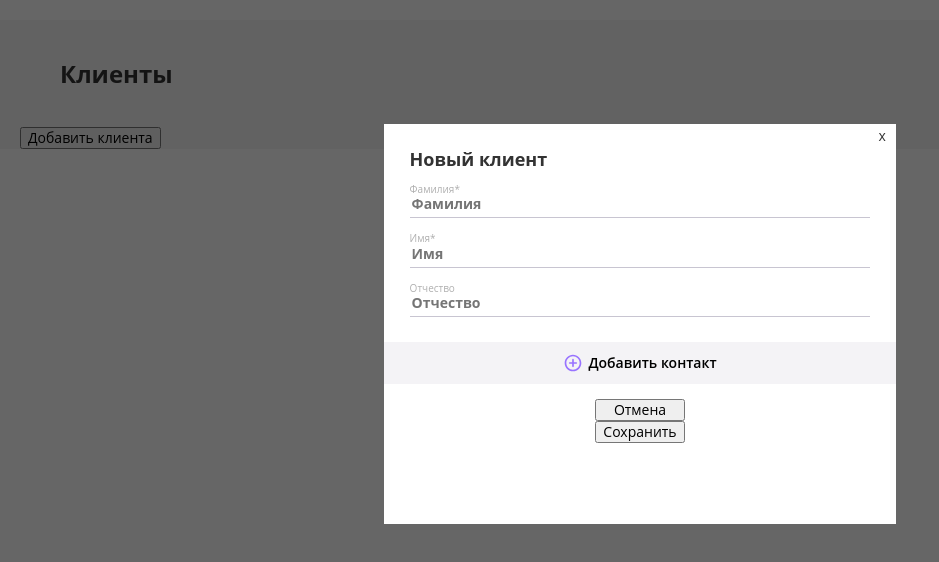
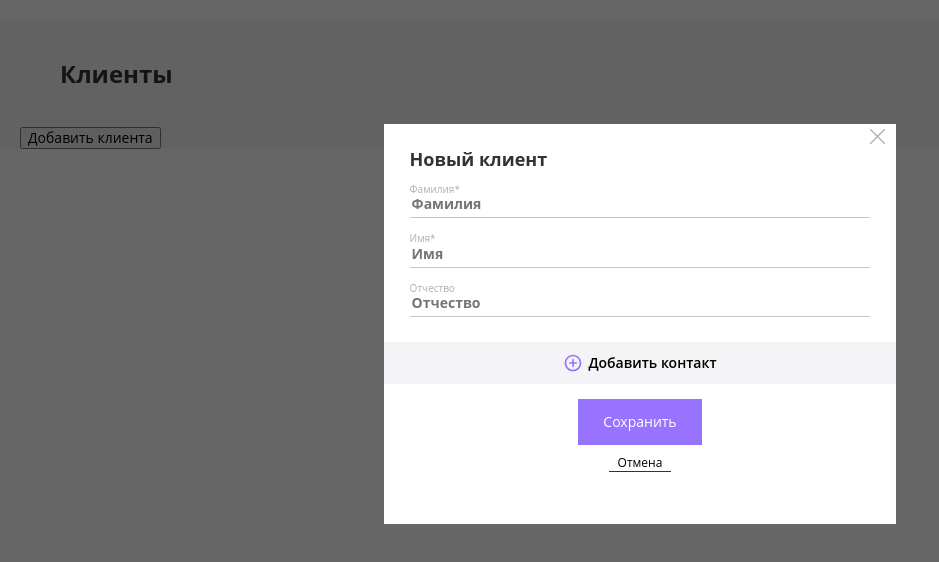
Before and after one commit to Ramramramzes/crm_js, a plain HTML site: page crm-frontend/index.html in a window 1280 px wide. Both pictures are taken after typing "Sample" into the empty fields and a click on the button "Добавить клиента". Shown: the part 76-638 px from the top of the page, without its empty margins (0-939 px from the left). Drawn offline with Linux system fonts and the light colour scheme; no server answers.

Commit message:
new user style

```diff
--- a/crm-frontend/functions.js
+++ b/crm-frontend/functions.js
@@ -6,6 +6,7 @@ const add_user_popup = document.getElementById('add_user_popup') //? Кнопк
 const addPopup = document.getElementById('add_popup')
 const delPopup = document.getElementById('del_popup')
 const delBtnInChange = document.getElementById('del_user_add')
+const close_add = document.getElementById('close_add')
 
 addPopup.classList.add('dn') //? Скрываем сразу попап
 delPopup.classList.add('dn') //? Скрываем сразу попап
@@ -347,3 +348,10 @@ delPopup.addEventListener('click',(event) => {
     closeAddPopup()
   }
 })
+
+close_add.addEventListener('click', () => {
+  closeAddPopup()
+  if(document.getElementById('change_contact')){
+    document.getElementById('change_contact').remove()
+  }
+})
--- a/crm-frontend/index.html
+++ b/crm-frontend/index.html
@@ -25,7 +25,7 @@
   <div class="add_popup" id="add_popup">
     <div class="popup">
       <div class="top_part">
-        <span class="close" id="close_add">x</span>
+        <img src="./img/close.svg" class="close" id="close_add">
         <div class="title_block"><span id="popup_title"></span><span id="for_id"></span></div>
         <form id="add_user_form" action="#" class="add_user_form">
           <div class="input_container">
@@ -47,8 +47,8 @@
           <button id="add_contact">Добавить контакт</button>
         </div>
         <div id="popup_btns" class="popup_btns">
+          <button id="cancle_add" class="cancle_del">Отмена</button>
           <button id="save_user_add">Сохранить</button>
-          <button id="cancle_add" class="cancle_del">Отмена</button>
           <button id="del_user_add" class="cancle_del">Удалить клиента</button>
         </div>
     </div>
--- a/crm-frontend/style.css
+++ b/crm-frontend/style.css
@@ -217,6 +217,7 @@ label{
   position: absolute;
   top: 1%;
   right: 2%;
+  cursor: pointer;
 }
 
 #for_id{
@@ -340,7 +341,8 @@ label{
   margin-right: 5px;
 }
 
-#change_contact{
+#change_contact,
+#save_user_add{
   border: none;
   padding: 15px 25px;
   color: #fff;
@@ -352,10 +354,12 @@ label{
   display: flex;
   margin-top: 15px;
   flex-direction: column-reverse;
-  padding-bottom: 25px;
+  padding-bottom: 15px;
+  align-items: center;
 }
 
-#del_user_add{
+#del_user_add,
+#cancle_add{
   font-size: 12px;
   font-weight: 400;
   cursor: pointer;
@@ -364,3 +368,8 @@ label{
   background-color: #fff;
   margin-top: 10px;
 }
+
+#cancle_add{
+
+  width: 50%;
+}
```
Also changed, not shown: crm-frontend/img/close.svg (added).
